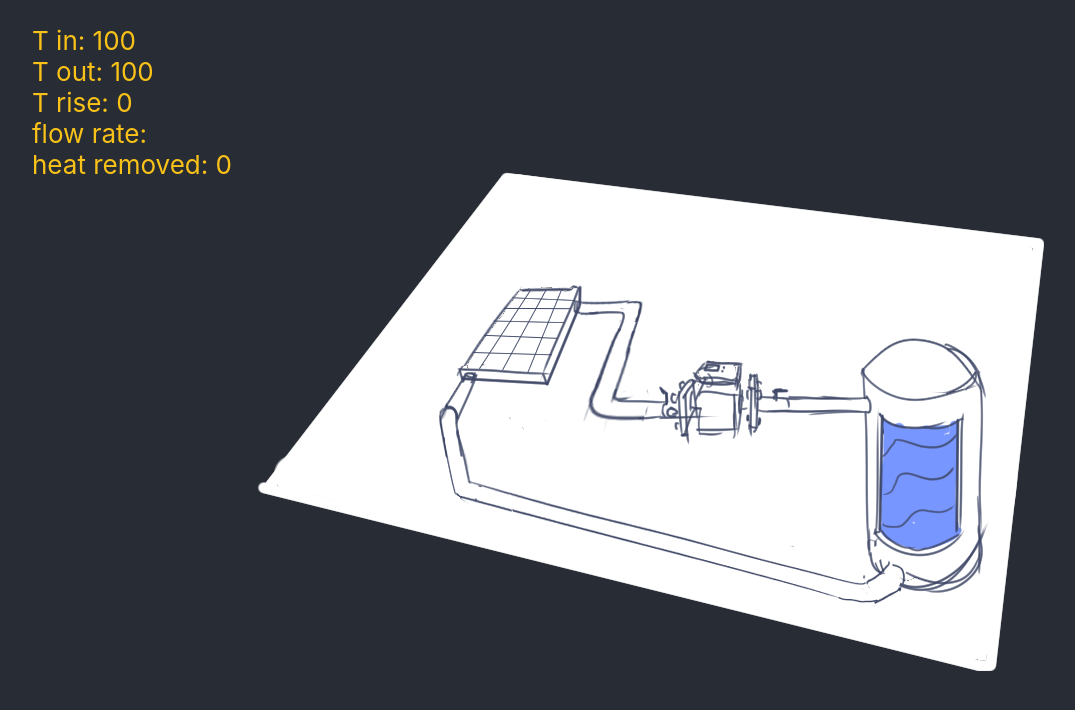
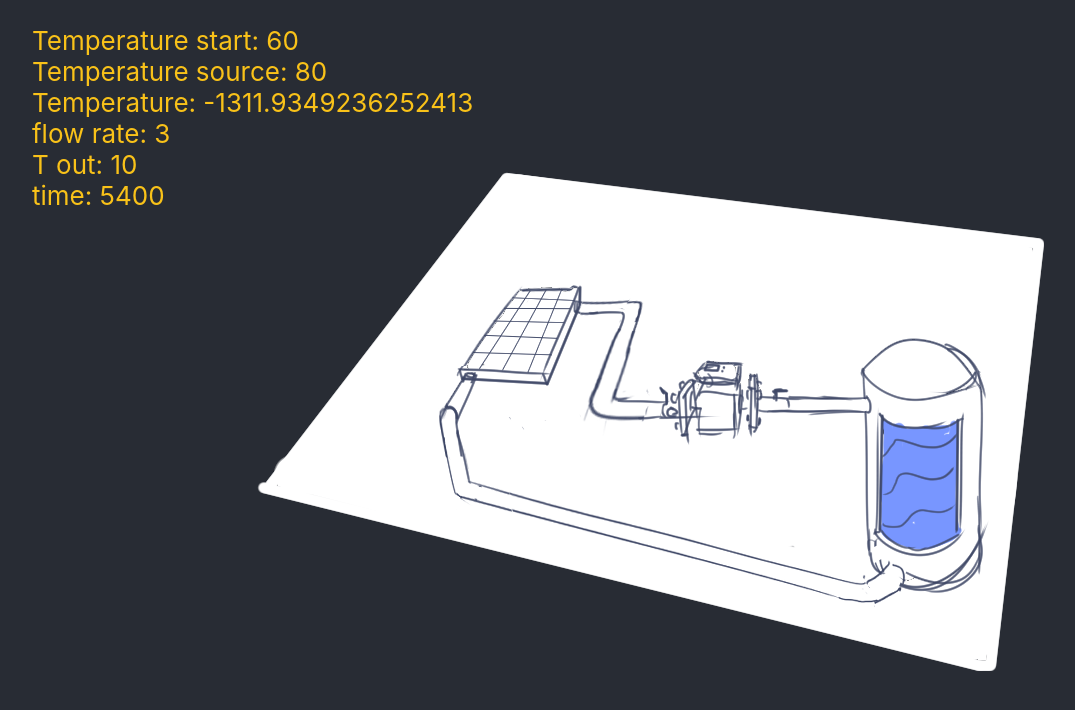
Before and after one commit to BriaKatrina/solar-panel-thermodynamics-exercise, a React (Create React App) app: page / in a window 1280 px wide. Shown: the top 710 px of the page, without its empty margins (32-1107 px from the left). Built offline with nearby package versions, Linux system fonts and the light colour scheme.

Commit message:
attempted to model the thermodynamics of fluid into a storage of water

```diff
--- a/src/App.js
+++ b/src/App.js
@@ -4,7 +4,7 @@ import diagram from './assets/diagram.png';
 import './App.css';
 
 function App() {
-  const Simulation = SimulationWrapper()
+  const Simulation = SimulationWrapper(3, 60);
 
   return (
     <div className="App">
--- a/src/components/SimulationWrapper.js
+++ b/src/components/SimulationWrapper.js
@@ -1,38 +1,62 @@
-import React, { Fragment } from 'react';
+import React from 'react';
 
 function SimulationWrapper(flowRate, tIn) {
     return class extends React.Component {
+
+        timestep = 100;
 
         constructor(props) {
             super(props);
 
             this.state = {
-                tIn: tIn,
-                tOut: 100,
-                tRise: 0,
+                temperatureStart: tIn,
+                temperatureSource: 80,
+                temperatureOut: 80,
                 flowRate: flowRate,
-                heatRemoved: 0,
+                exch: 0.25, // exchanger effectiveness
+                specificHeat: 1,
+                storageMass: 10,
+                time: 0
             }
+            console.log("constructor called")
 
+            this.simulateWaterFlowheat();
+        }
+
+        simulateWaterFlowheat() {
+
+            const exch = this.state.exch;
+            const m = this.state.storageMass;
+            const cp = this.state.specificHeat;
+            const tSrc = this.state.temperatureSource;
+            const tStart = this.state.temperatureStart;
+
+            const a = (1/(m*exch))*(exch*m*cp*tSrc);
+            const b = (-1/(m*cp))*(exch*m*cp);
+            const tOut = ((a / b) + tStart) * Math.pow(exch, b * (this.state.time/1000)) - (a / b);
+            const time = this.state.time + this.timestep;
+
+            this.setState({
+                temperatureOut: tOut,
+                time: time
+            });
+            setTimeout(() => {this.simulateWaterFlowheat()}, this.timestep); // recursively iterate
         }
 
         componentDidMount() {
-            this.setState({
-                tIn: 100,
-                tOut: 100
-            }, () => {
 
-            });
+            console.log("componentDidMount called")
         }
 
         render() {
             return (
                 <div style={{position:"absolute", color:"#F9C219", textAlign:"left", left: 64, top: 25}}>
-                    <div>T in: {this.state.tIn}</div>
-                    <div>T out: {this.state.tOut}</div>
-                    <div>T rise: {this.state.tRise}</div>
+                    <div>Temperature start: {this.state.temperatureStart}</div>
+                    <div>Temperature source: {this.state.temperatureSource}</div>
+                    <div>Temperature: {this.state.temperatureOut}</div>
                     <div>flow rate: {this.state.flowRate}</div>
-                    <div>heat removed: {this.state.heatRemoved}</div>
+                    <div>T out: {this.state.storageMass}</div>
+                    <div>time: {this.state.time}</div>
                 </div>
             )
         }
```
